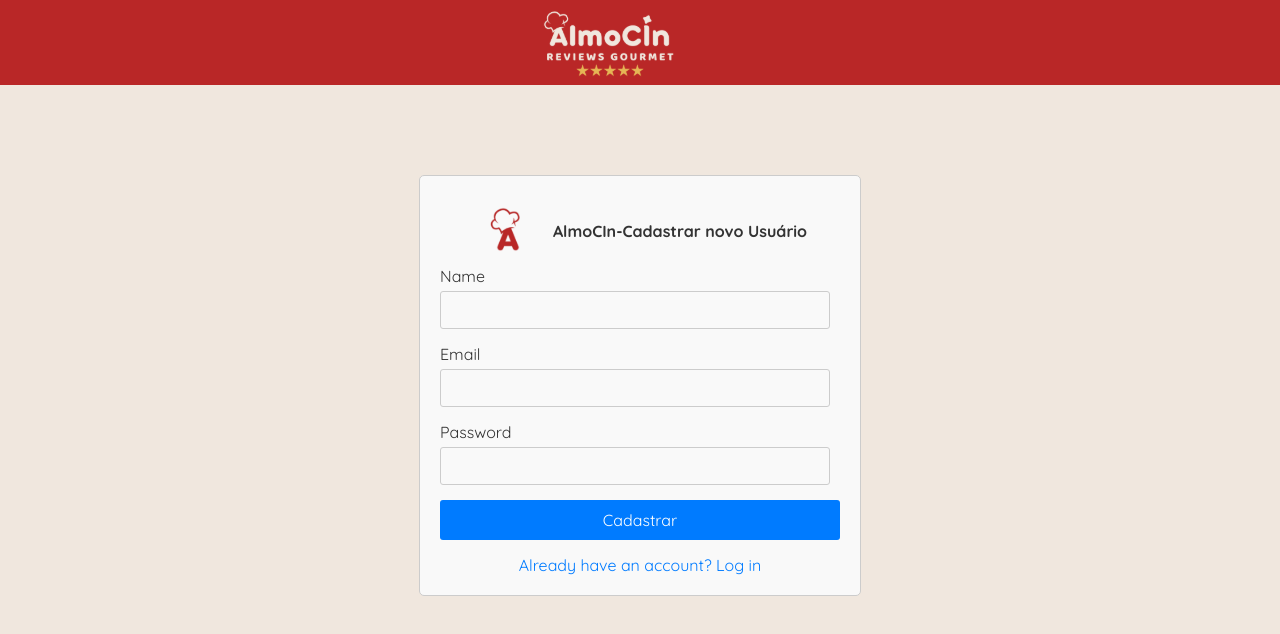
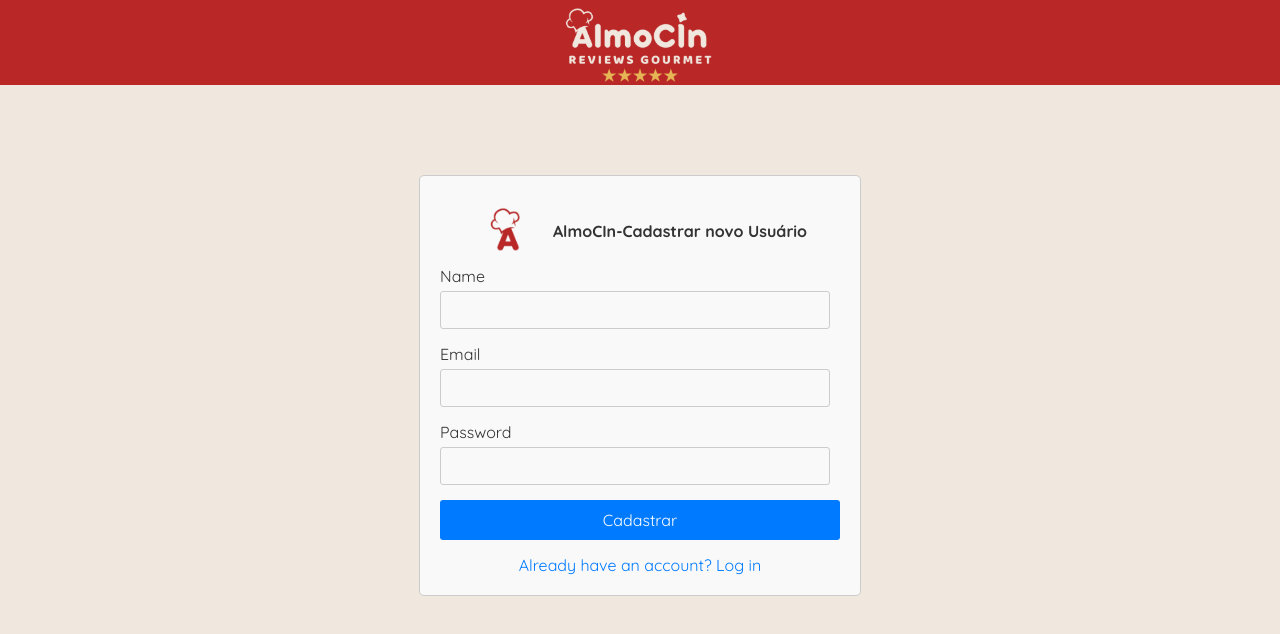
Before and after one commit to Software-Engineering-Assistantship/ess-base-project, a React (Create React App) app in the folder frontend/: page /signup in a window 1280 px wide. Shown: the top 634 px of the page. Built offline with nearby package versions, Linux system fonts and the light colour scheme.

Commit message:
fix(*): fix landing page header size

```diff
--- a/frontend/src/routes/landingpage/LandingPage.js
+++ b/frontend/src/routes/landingpage/LandingPage.js
@@ -14,7 +14,7 @@ const LandingPage = () => {
     return (
         <div>
         <div className ="headerinicial">
-            <img src={logo} alt="logo" className="logo"/>
+            <img src={logo} alt="logo" className="logo4"/>
         </div>
 
         <div className="main-content">
--- a/frontend/src/routes/login/login.js
+++ b/frontend/src/routes/login/login.js
@@ -30,7 +30,7 @@ const Login = () => {
     return (
         <div>
         <div className ="headerinicial">
-            <img src={logo} alt="logo" className="logo"/>
+            <img src={logo} alt="logo" className="logo4"/>
         </div>
         <div className="main-content">
         <p  className="titlelogin">Login</p>
--- a/frontend/src/routes/signup/Signup.js
+++ b/frontend/src/routes/signup/Signup.js
@@ -40,7 +40,7 @@ const Signup = () => {
     return (
         <div>
             <div className="headerinicial">
-                <img src={logo} alt="logo" className="logo" />
+                <img src={logo} alt="logo" className="logo4" />
             </div>
             <div className="signup-container">
                 <form className="signup-form" onSubmit={handleSubmit}>
--- a/frontend/src/style/LandingPage.css
+++ b/frontend/src/style/LandingPage.css
@@ -16,6 +16,7 @@
     display: flex;
     justify-content: center;
 }
+
 
 .sign-up-button {
   background-color: #B92727; /* Blue color for button */
```
